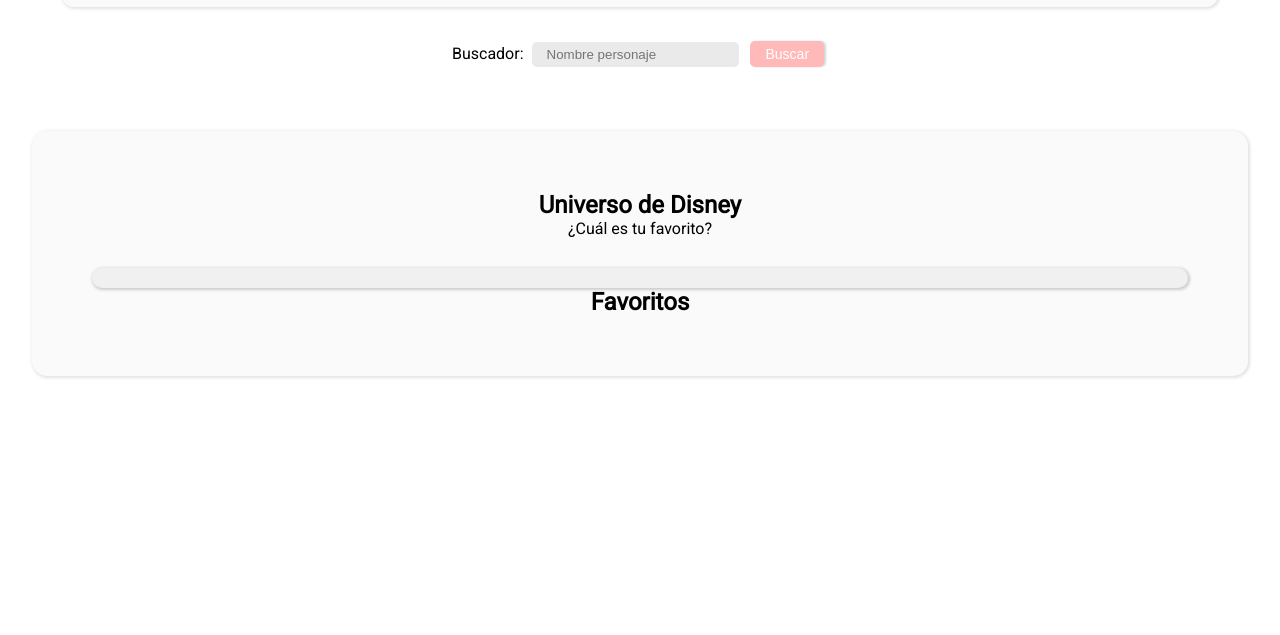
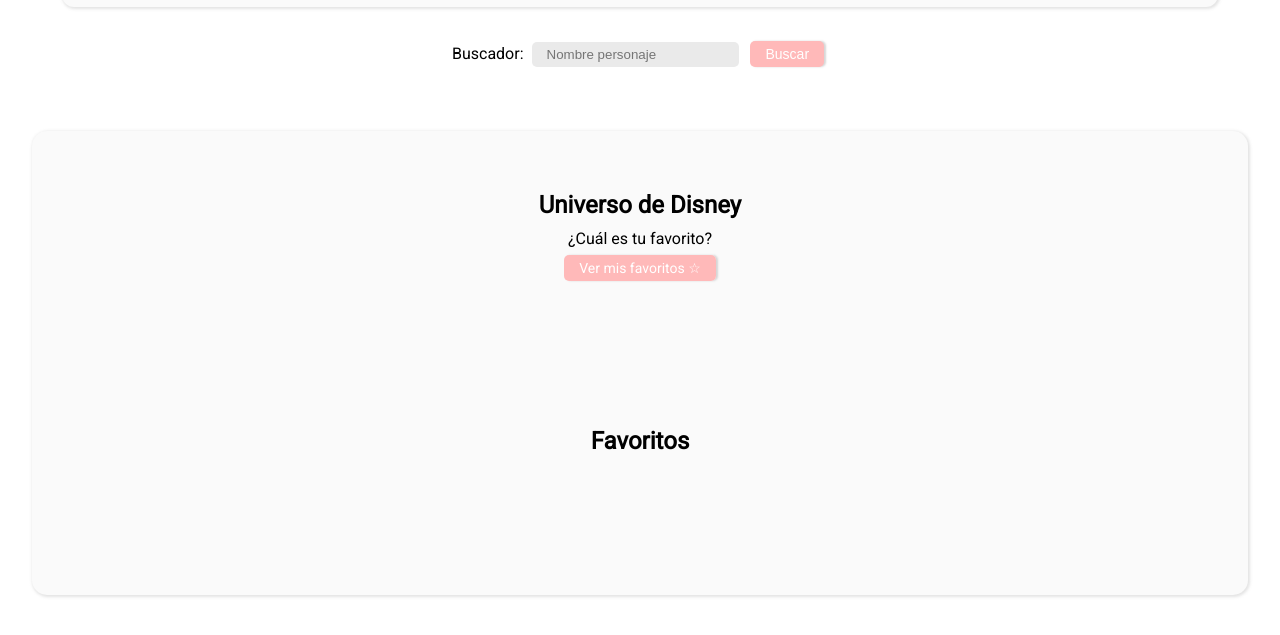
Before and after one commit to Adalab/modulo-2-evaluacion-final-Virvilt, a website built with Vite: page src/index.html in a window 1280 px wide. Shown: the part 113-748 px from the top of the page. Built offline with nearby package versions, Linux system fonts and the light colour scheme; no server answers.

Commit message:
Modify and add CSS in card box

```diff
--- a/src/index.html
+++ b/src/index.html
@@ -35,13 +35,14 @@
       <section class="cards_list_container">
         <h2>Universo de Disney</h2>
         <p>¿Cuál es tu favorito?</p>
+        <p><a href="#favourites"> Ver mis favoritos ☆</a></p>
 
         <ul class="js__cardsUl cards_list">
         </ul>
 
       </section>
 
-      <section class="favourites">
+      <section class="favourites" id="favourites">
         <h2>Favoritos</h2>
 
         <ul class="js__favouritesUl cards"></ul>
--- a/src/scss/components/cards.scss
+++ b/src/scss/components/cards.scss
@@ -1,24 +1,24 @@
 .cards_list {
-  background-color: rgb(240, 240, 240);
-  display: flex;
-  list-style-type: none;
   border-radius: 15px;
   margin: 30px 0 0 0;
-  padding: 10px;
-  align-items: center;
-  box-shadow: 1px 1px 3px 1px rgba(98, 98, 98, 0.3);
+  list-style-type: none;
+  display: flex;
+  flex-wrap: wrap;
+  justify-content: center;
 
   .card_item {
     margin-inline-end: 20px;
-    border-radius: 5px;
+    border-radius: 15px;
     margin-top: 20px;
     padding: 10px;
+    align-items: center;
+    background-color: rgb(240, 240, 240);
+    box-shadow: 1px 1px 3px 1px rgba(98, 98, 98, 0.3);
 
     .card_img {
-      width: 300px;
-      height: 200px;
+      width: 260px;
+      height: 180px;
       align-content: center;
-      align-items: center;
     }
 
     .card_title {
--- a/src/scss/layout/_page.scss
+++ b/src/scss/layout/_page.scss
@@ -4,6 +4,30 @@
   margin: 60px 0 20px 0;
   padding: 60px;
   align-items: center;
-  align-content: center;
   box-shadow: 1px 1px 3px 1px rgba(162, 162, 162, 0.3);
 }
+
+.favourites {
+  margin: 60px 0 20px 0;
+  padding: 60px;
+  align-items: center;
+}
+
+a {
+  padding: 5px 15px;
+  font-weight: regular;
+  color: white;
+  border: 0;
+  text-decoration-line: none;
+
+  align-items: center;
+  background-color: #ffb9b9;
+  box-shadow: 2px 0px 2px 0px rgba(201, 201, 201, 0.76);
+  border-radius: 5px;
+
+  font-size: 14px;
+}
+
+p {
+  margin: 10px;
+}
--- a/src/scss/main.scss
+++ b/src/scss/main.scss
@@ -5,3 +5,7 @@
 @import "layout/header";
 @import "layout/footer";
 @import "pages/index";
+
+html {
+  scroll-behavior: smooth;
+}
```
